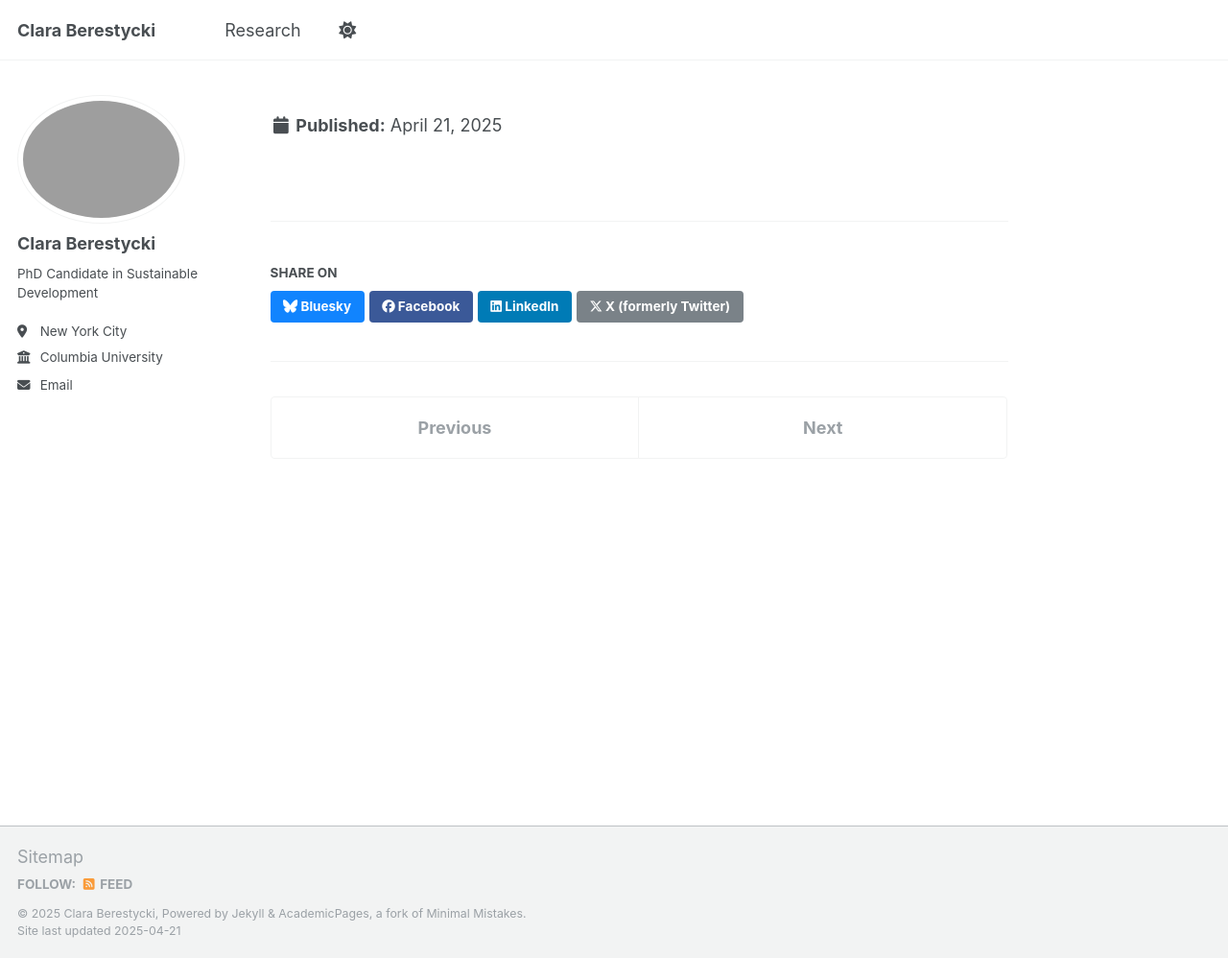
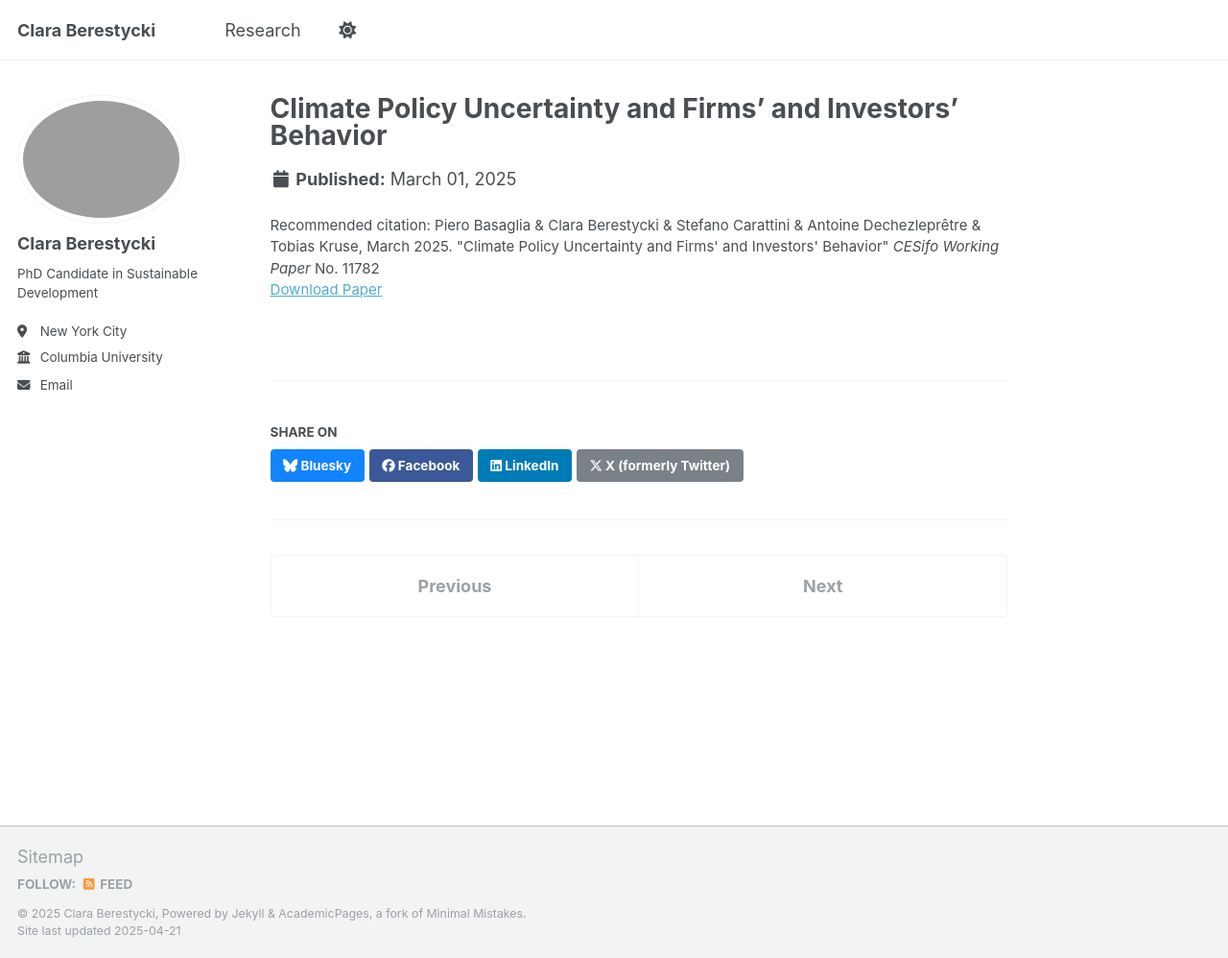
Before and after one commit to claraberes/claraberes.github.io, a Jekyll site: the page built from _publications/2009-10-01-paper-title-number-1.md, in a window 1280 px wide and 998 px high. Shown: the whole window at 96% size. Built offline with Jekyll 4.4.1, drawn with Linux system fonts in a browser that asks for light colours.

Commit message:
Update 2009-10-01-paper-title-number-1.md

```diff
--- a/_publications/2009-10-01-paper-title-number-1.md
+++ b/_publications/2009-10-01-paper-title-number-1.md
@@ -4,5 +4,5 @@
 category: manuscripts
 date: March 2025
 paperurl: 'https://papers.ssrn.com/sol3/papers.cfm?abstract_id=5208076'
-citation: "Piero Basaglia & Clara Berestycki & Stefano Carattini & Antoine Dechezleprêtre & Tobias Kruse, March 2025. "Climate Policy Uncertainty and Firms' and Investors' Behavior" <i> CESifo Working Paper </i> No. 11782"
+citation: 'Piero Basaglia & Clara Berestycki & Stefano Carattini & Antoine Dechezleprêtre & Tobias Kruse, March 2025. "Climate Policy Uncertainty and Firms'' and Investors'' Behavior" <i> CESifo Working Paper </i> No. 11782'
 ---
```
